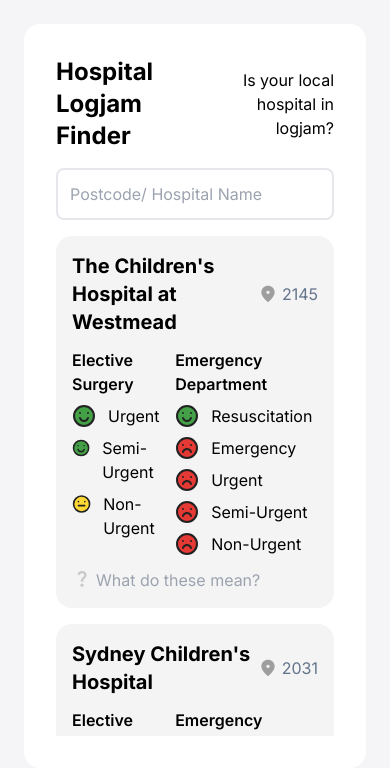
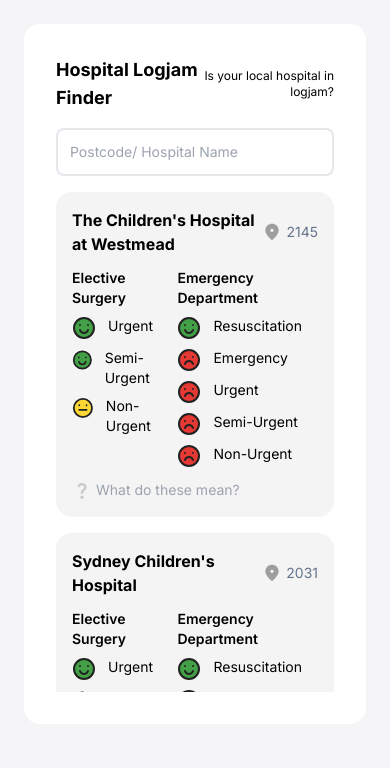
Before and after one commit to joseoronos/logjam-finder, a React (Create React App) app: page / in a window 390 px wide. Shown: the top 768 px of the page. Built offline with nearby package versions, Linux system fonts and the light colour scheme.

Commit message:
Make text size responsive

```diff
--- a/src/App.js
+++ b/src/App.js
@@ -30,11 +30,11 @@
   return (
     <div className="App max-w-screen-sm p-8 rounded-2xl">
       <div className="top flex justify-between items-center">
-        <h1 className='font-bold text-2xl text-left'>Hospital Logjam Finder</h1>
-        <p className='text-right'>Is your local hospital in logjam?</p>
+        <h1 className='font-bold text-lg text-left sm:text-2xl'>Hospital Logjam Finder</h1>
+        <p className='text-right text-xs text-left sm:text-base'>Is your local hospital in logjam?</p>
       </div>
       <form className="search">
-        <input type="text" className='p-3 border-2 rounded-lg w-full mb-4 mt-4' value={query} onChange={onSearch} placeholder="Postcode/ Hospital Name" />
+        <input type="text" className='p-3 border-2 rounded-lg w-full mb-4 mt-4 text-sm sm:text-base' value={query} onChange={onSearch} placeholder="Postcode/ Hospital Name" />
       </form>
       <div className='resultContainer'>
         {hospitalResults.map(hospital => {
--- a/src/components/Hospital.js
+++ b/src/components/Hospital.js
@@ -19,12 +19,16 @@
   const [modalIsOpen, setModalIsOpen] = useState(false);
   const customStyles = {
     overlay: {
-      backgroundColor: 'rgba(0, 0, 0, 0.75)'
+      backgroundColor: 'rgba(0, 0, 0, 0.75)',
+      height: 'auto'
     },
     content: {
       borderRadius: '24px',
       border: '0px',
       WebkitOverflowScrolling: 'touch',
+      minHeight: '500px',
+      maxWidth: '500px',
+      margin: '0 auto'
     },
   };
 
@@ -58,34 +62,34 @@
 
   for (const [key, value] of Object.entries(faces)) {
     if (key.substring(0, 2).includes("es")) {
-      electiveSurgery.push(<div className='flex'>{checkFace(value)} {key.slice(2)}</div>)
+      electiveSurgery.push(<div className='flex text-sm sm:text-base'>{checkFace(value)} {key.slice(2)}</div>)
     } else {
-      emergencyDepartment.push(<div className='flex'>{checkFace(value)} {key.slice(2)}</div>)
+      emergencyDepartment.push(<div className='flex text-sm sm:text-base'>{checkFace(value)} {key.slice(2)}</div>)
     }
   }
 
   return (
     <div className='card p-4 rounded-2xl mb-4 flex-col space-y-3'>
       <div className='flex justify-between'>
-        <h2 className='text-xl font-bold'>{props.name}</h2>
+        <h2 className='text-base sm:text-xl font-bold'>{props.name}</h2>
         <div className='flex space-x-1 items-center'><svg width="20" height="20" viewBox="0 0 20 20" fill="none" xmlns="http://www.w3.org/2000/svg">
           <path d="M10 1.66666C6.50001 1.66666 3.33334 4.34999 3.33334 8.49999C3.33334 11.15 5.37501 14.2667 9.45001 17.8583C9.76668 18.1333 10.2417 18.1333 10.5583 17.8583C14.625 14.2667 16.6667 11.15 16.6667 8.49999C16.6667 4.34999 13.5 1.66666 10 1.66666ZM10 9.99999C9.08334 9.99999 8.33334 9.24999 8.33334 8.33332C8.33334 7.41666 9.08334 6.66666 10 6.66666C10.9167 6.66666 11.6667 7.41666 11.6667 8.33332C11.6667 9.24999 10.9167 9.99999 10 9.99999Z" fill="#9E9E9E" />
         </svg>
-          <p className='text-slate-500'>{props.postcode}</p></div>
+          <p className='text-slate-500 text-sm sm:text-base'>{props.postcode}</p></div>
       </div>
 
       <div className='flex flex-row'>
         <div className='grow space-y-2'>
-          <h3 className='font-semibold'>Elective Surgery</h3>
+          <h3 className='font-semibold text-sm sm:text-base'>Elective Surgery</h3>
           <div className='flex flex-col space-y-2'>{electiveSurgery}</div>
         </div>
         <div className='grow space-y-2'>
-          <h3 className='font-semibold'>Emergency Department</h3>
+          <h3 className='font-semibold text-sm sm:text-base'>Emergency Department</h3>
           <div className='flex flex-col space-y-2'>{emergencyDepartment}</div>
         </div>
 
       </div>
-      <button onClick={() => setModalIsOpen(true)} className='text-gray-400 flex'><svg class="mr-1" width="20" height="21" viewBox="0 0 20 21" fill="none" xmlns="http://www.w3.org/2000/svg">
+      <button onClick={() => setModalIsOpen(true)} className='text-gray-400 flex text-sm sm:text-base'><svg class="mr-1" width="20" height="21" viewBox="0 0 20 21" fill="none" xmlns="http://www.w3.org/2000/svg">
         <path d="M9.22422 11.2083C9.86589 10.05 11.0992 9.36667 11.8159 8.34167C12.5742 7.26667 12.1492 5.25833 9.99922 5.25833C8.59089 5.25833 7.89922 6.325 7.60755 7.20833L5.44922 6.3C6.04089 4.525 7.64922 3 9.99089 3C11.9492 3 13.2909 3.89167 13.9742 5.00833C14.5576 5.96667 14.8992 7.75833 13.9992 9.09167C12.9992 10.5667 12.0409 11.0167 11.5242 11.9667C11.3159 12.35 11.2326 12.6 11.2326 13.8333H8.82422C8.81589 13.1833 8.71589 12.125 9.22422 11.2083ZM11.6659 17.1667C11.6659 18.0833 10.9159 18.8333 9.99922 18.8333C9.08255 18.8333 8.33255 18.0833 8.33255 17.1667C8.33255 16.25 9.08255 15.5 9.99922 15.5C10.9159 15.5 11.6659 16.25 11.6659 17.1667Z" fill="#C9C9C9" />
       </svg>
         What do these mean?</button>
@@ -93,13 +97,18 @@
         isOpen={modalIsOpen}
         shouldCloseOnOverlayClick={false}
         onRequestClose={() => setModalIsOpen(false)}
-        contentLabel="Example Modal"
+        contentLabel="Hospital logjam – what does it mean for you – the patient? "
         style={customStyles}
       >
-        <div><button onClick={() => setModalIsOpen(false)}>Close</button></div>
-        <h3>Hospital logjam – what does it mean for you – the patient? </h3>
-        <p>When a patient presents at an emergency department, there are five triage categories for treatment (source: https://www.aihw.gov.au/reports/hospitals/emergency-dept-care-2017-18/contents/glossary)</p>
-        <ul>
+        <div><button onClick={() => setModalIsOpen(false)} className="flex p-2 border rounded-full"><svg width="24" height="24" viewBox="0 0 24 24" fill="none" xmlns="http://www.w3.org/2000/svg">
+          <path d="M18.3 5.70998C18.2075 5.61728 18.0976 5.54373 17.9766 5.49355C17.8557 5.44337 17.726 5.41754 17.595 5.41754C17.464 5.41754 17.3344 5.44337 17.2134 5.49355C17.0924 5.54373 16.9825 5.61728 16.89 5.70998L12 10.59L7.11001 5.69998C7.01743 5.6074 6.90752 5.53396 6.78655 5.48385C6.66559 5.43375 6.53594 5.40796 6.40501 5.40796C6.27408 5.40796 6.14443 5.43375 6.02347 5.48385C5.9025 5.53396 5.79259 5.6074 5.70001 5.69998C5.60743 5.79256 5.53399 5.90247 5.48388 6.02344C5.43378 6.1444 5.40799 6.27405 5.40799 6.40498C5.40799 6.53591 5.43378 6.66556 5.48388 6.78652C5.53399 6.90749 5.60743 7.0174 5.70001 7.10998L10.59 12L5.70001 16.89C5.60743 16.9826 5.53399 17.0925 5.48388 17.2134C5.43378 17.3344 5.40799 17.464 5.40799 17.595C5.40799 17.7259 5.43378 17.8556 5.48388 17.9765C5.53399 18.0975 5.60743 18.2074 5.70001 18.3C5.79259 18.3926 5.9025 18.466 6.02347 18.5161C6.14443 18.5662 6.27408 18.592 6.40501 18.592C6.53594 18.592 6.66559 18.5662 6.78655 18.5161C6.90752 18.466 7.01743 18.3926 7.11001 18.3L12 13.41L16.89 18.3C16.9826 18.3926 17.0925 18.466 17.2135 18.5161C17.3344 18.5662 17.4641 18.592 17.595 18.592C17.7259 18.592 17.8556 18.5662 17.9766 18.5161C18.0975 18.466 18.2074 18.3926 18.3 18.3C18.3926 18.2074 18.466 18.0975 18.5161 17.9765C18.5662 17.8556 18.592 17.7259 18.592 17.595C18.592 17.464 18.5662 17.3344 18.5161 17.2134C18.466 17.0925 18.3926 16.9826 18.3 16.89L13.41 12L18.3 7.10998C18.68 6.72998 18.68 6.08998 18.3 5.70998V5.70998Z" fill="black" />
+        </svg>
+          Close</button></div>
+          <br />
+        <h3 className='font-semibold text-2xl text-center mt-2'>Hospital logjam – what does it mean for you – the patient? </h3>
+        <br />
+        <p>When a patient presents at an emergency department, there are five triage categories for treatment (<a className='text-blue-700' href="https://www.aihw.gov.au/reports/hospitals/emergency-dept-care-2017-18/contents/glossary">source</a>)</p>
+        <ul className='list-disc ml-5'>
           <li>Resuscitation (triage category 1) is the most urgent category. It is for conditions that are immediately life threatening-such as heart attack, severe burns or injuries resulting from a motor vehicle accident. Patients in this category should be seen within 2 minutes of presenting to the emergency department. </li>
           <li>Emergency (triage category 2) is for conditions that could be life threatening and require prompt attention such as chest pain or possible stroke. Patients in this category should be seen within 10 minutes of presenting to the emergency department.
           </li>
@@ -110,12 +119,12 @@
           <li>Non-urgent (triage category 5) is the least urgent category. It is for problems or illnesses such as cough or cold. Patients in this category should be seen within 160 minutes of presenting to the emergency department.
           </li>
         </ul>
-
-        <p>Elective surgery is planned surgery that can be booked in advance as a result of a specialist clinical assessment and the patient being placed on a waiting list. (source: https://www.aihw.gov.au/reports-data/myhospitals/sectors/elective-surgery).</p>
+        <br />
+        <p>Elective surgery is planned surgery that can be booked in advance as a result of a specialist clinical assessment and the patient being placed on a waiting list. (<a class="text-blue-700" href="https://www.aihw.gov.au/reports-data/myhospitals/sectors/elective-surgery">source</a>).</p>
 
         <p>There are three elective surgery clinical urgency categories:</p>
 
-        <ul>
+        <ul className='list-disc ml-5'>
           <li>Category 1 – procedures that are clinically indicated within 30 days; (examples include: limb amputation, biopsies, removal of malignant skin cancers, removal of kidney stones)
           </li>
           <li>Category 2 – clinically indicated within 90 days; (examples include: removal of ovarian cysts, treatment of a brain aneurysm, nerve decompression of the spinal cord, treatment of an unhealed fracture, heart valve replacement)
@@ -123,9 +132,9 @@
           <li>Category 3 – clinically indicated within 365 days (examples include: Reconstructive surgery, carpal tunnel release, rhinoplasty, shoulder and knee reconstructions, tonsillectomy).
           </li>
         </ul>
-
-        <p>There are also outpatient interactions with the public hospital system, where a patient is referred, most commonly by their GP, to see a specialist for a particular health issue. The outpatient urgency categories are classified as follows (source: https://www.qld.gov.au/health/services/hospital-care/waiting-list</p>
-        <ul>
+        <br />
+        <p>There are also outpatient interactions with the public hospital system, where a patient is referred, most commonly by their GP, to see a specialist for a particular health issue. The outpatient urgency categories are classified as follows (<a class="text-blue-700" href="https://www.qld.gov.au/health/services/hospital-care/waiting-list">source</a>)</p>
+        <ul className='list-disc ml-5'>
           <li>Urgent (Category 1) – specialist consultation recommended within 30 days of being added to the outpatient wait list
           </li>
           <li>Semi-urgent (Category 2) – specialist consultation recommended within 90 days of being added to the outpatient wait list
```
Also changed, not shown: src/img/ic_round-close.svg (added).
